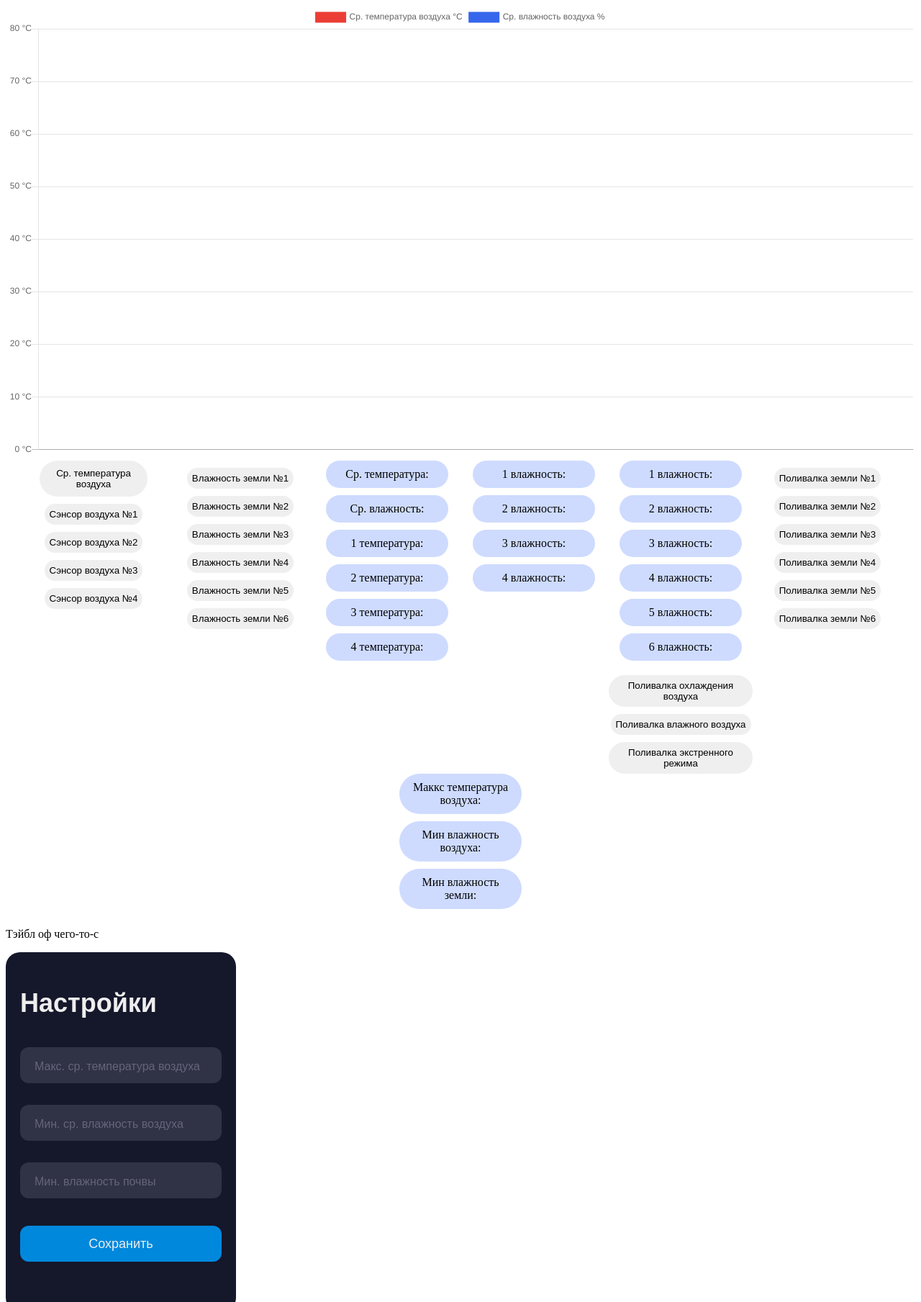
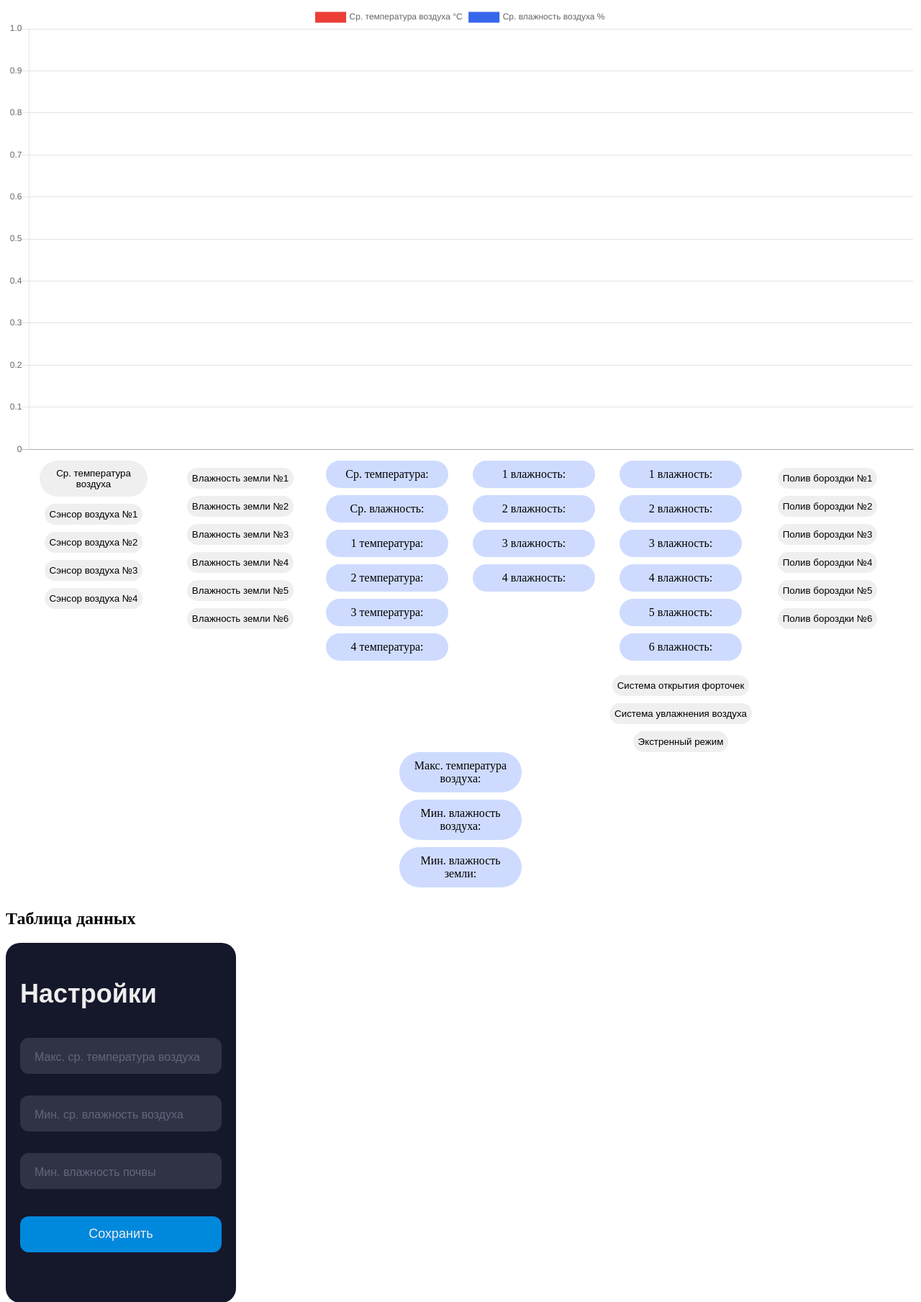
Before and after one commit to CovERUshKA/predprof_teplici, a Flask app: page / in a window 1280 px wide. Shown: the top 1809 px of the page at 72% size. Run offline with Flask 2, Linux system fonts and the light colour scheme; data that the repository does not hold is empty; some libraries are stand-ins or nearby versions.

Commit message:
fix names of elements

```diff
--- a/predprof_teplici/templates/index.html
+++ b/predprof_teplici/templates/index.html
@@ -308,49 +308,49 @@
                 6 влажность:
             </div>
             <button class="sensor" id="fork_drive_element" onclick="switch_system('fork_drive')">
-                Поливалка охлаждения воздуха
+                Система открытия форточек
             </button>
             <button class="sensor" id="total_hum_element" onclick="switch_system('total_hum')">
-                Поливалка влажного воздуха
+                Система увлажнения воздуха
             </button>
             <button class="sensor" id="emergency_element" onclick="switch_system('emergency')">
-                Поливалка экстренного режима
+                Экстренный режим
             </button>
         </div>
         <div class="col">
             <button class="sensor" id="watering_1_element" onclick="switch_system('watering', 0)">
-                Поливалка земли №1
+                Полив бороздки №1
             </button>
             <button class="sensor" id="watering_2_element" onclick="switch_system('watering', 1)">
-                Поливалка земли №2
+                Полив бороздки №2
             </button>
             <button class="sensor" id="watering_3_element" onclick="switch_system('watering', 2)">
-                Поливалка земли №3
+                Полив бороздки №3
             </button>
             <button class="sensor" id="watering_4_element" onclick="switch_system('watering', 3)">
-                Поливалка земли №4
+                Полив бороздки №4
             </button>
             <button class="sensor" id="watering_5_element" onclick="switch_system('watering', 4)">
-                Поливалка земли №5
+                Полив бороздки №5
             </button>
             <button class="sensor" id="watering_6_element" onclick="switch_system('watering', 5)">
-                Поливалка земли №6
+                Полив бороздки №6
             </button>
         </div>
 
         <div class="col">
             <div class="param" id="T_element">
-                Маккс температура воздуха:
+                Макс. температура воздуха:
             </div>
             <div class="param" id="H_element">
-                Мин влажность воздуха:
+                Мин. влажность воздуха:
             </div>
             <div class="param" id="Hb_element">
-                Мин влажность земли:
+                Мин. влажность земли:
             </div>
         </div>
     </div>
-    <p>Тэйбл оф чего-то-с</p>
+    <h2>Таблица данных</h2>
     <table id="table">
     </table>
 
@@ -381,72 +381,72 @@
             <div class="input-line">
                 <div class="input-container small ic2">
                     <input id="add_air_temp_sensor_1" class="input" type="number" step="0.1" placeholder=" " />
-                    <label for="add_air_temp_sensor_1" class="placeholder">температура воздуха</label>
+                    <label for="add_air_temp_sensor_1" class="placeholder">температура №1</label>
                 </div>
 
                 <div class="input-container small ic2">
                     <input id="add_air_hum_sensor_1" class="input" type="number" step="0.1" placeholder=" " />
-                    <label for="add_air_hum_sensor_1" class="placeholder">влажность воздуха</label>
+                    <label for="add_air_hum_sensor_1" class="placeholder">влажность №1</label>
                 </div>
             </div>
             <div class="input-line">
                 <div class="input-container small ic2">
                     <input id="add_air_temp_sensor_2" class="input" type="number" step="0.1" placeholder=" " />
-                    <label for="add_air_temp_sensor_2" class="placeholder">температура воздуха</label>
+                    <label for="add_air_temp_sensor_2" class="placeholder">температура №2</label>
                 </div>
 
                 <div class="input-container small ic2">
                     <input id="add_air_hum_sensor_2" class="input" type="number" step="0.1" placeholder=" " />
-                    <label for="add_air_hum_sensor_2" class="placeholder">влажность воздуха</label>
+                    <label for="add_air_hum_sensor_2" class="placeholder">влажность №2</label>
                 </div>
             </div>
             <div class="input-line">
                 <div class="input-container small ic2">
                     <input id="add_air_temp_sensor_3" class="input" type="number" step="0.1" placeholder=" " />
-                    <label for="add_air_temp_sensor_3" class="placeholder">температура воздуха</label>
+                    <label for="add_air_temp_sensor_3" class="placeholder">температура №3</label>
                 </div>
 
                 <div class="input-container small ic2">
                     <input id="add_air_hum_sensor_3" class="input" type="number" step="0.1" placeholder=" " />
-                    <label for="add_air_hum_sensor_3" class="placeholder">влажность воздуха</label>
+                    <label for="add_air_hum_sensor_3" class="placeholder">влажность №3</label>
                 </div>
             </div>
             <div class="input-line">
                 <div class="input-container small ic2">
                     <input id="add_air_temp_sensor_4" class="input" type="number" step="0.1" placeholder=" " />
-                    <label for="add_air_temp_sensor_4" class="placeholder">температура воздуха</label>
+                    <label for="add_air_temp_sensor_4" class="placeholder">температура №4</label>
                 </div>
 
                 <div class="input-container small ic2">
                     <input id="add_air_hum_sensor_4" class="input" type="number" step="0.1" placeholder=" " />
-                    <label for="add_air_hum_sensor_4" class="placeholder">влажность воздуха</label>
+                    <label for="add_air_hum_sensor_4" class="placeholder">влажность №4</label>
                 </div>
             </div>
 
             <div class="subtitle">Сенсоры почвы</div>
             <div class="input-container ic2">
                 <input id="add_ground_hum_sensor_1" class="input" type="number" step="0.1" placeholder=" " />
-                <label for="add_ground_hum_sensor_1" class="placeholder">влажность почвы №1</label>
+                <label for="add_ground_hum_sensor_1" class="placeholder">влажность №1</label>
             </div>
             <div class="input-container ic2">
                 <input id="add_ground_hum_sensor_2" class="input" type="number" step="0.1" placeholder=" " />
-                <label for="add_ground_hum_sensor_2" class="placeholder">влажность почвы №2</label>
+                <label for="add_ground_hum_sensor_2" class="placeholder">влажность №2</label>
             </div>
             <div class="input-container ic2">
                 <input id="add_ground_hum_sensor_3" class="input" type="number" step="0.1" placeholder=" " />
-                <label for="add_ground_hum_sensor_3" class="placeholder">влажность почвы №3</label>
+                <label for="add_ground_hum_sensor_3" class="placeholder">влажность №3</label>
             </div>
             <div class="input-container ic2">
                 <input id="add_ground_hum_sensor_4" class="input" type="number" step="0.1" placeholder=" " />
-                <label for="add_ground_hum_sensor_4" class="placeholder">влажность почвы №4</label>
+                <label for="add_ground_hum_sensor_4" class="placeholder">влажность №4</label>
             </div>
             <div class="input-container ic2">
                 <input id="add_ground_hum_sensor_5" class="input" type="number" step="0.1" placeholder=" " />
-                <label for="add_ground_hum_sensor_5" class="placeholder">влажность почвы №5</label>
+                <label for="add_ground_hum_sensor_5" class="placeholder">влажность №5</label>
             </div>
             <div class="input-container ic2">
                 <input id="add_ground_hum_sensor_6" class="input" type="number" step="0.1" placeholder=" " />
-                <label for="add_ground_hum_sensor_6" class="placeholder">влажность почвы №6c</label>
+                <label for="add_ground_hum_sensor_6" class="placeholder">влажность №6</label>
             </div>
 
         </form>
@@ -458,9 +458,13 @@
 
     <script src="https://cdn.jsdelivr.net/npm/chart.js@2.8.0"></script>
     <script>
+        // ссылка для получения данных с сенсоров
         const url = "http://127.0.0.1:80/api/sensors_data?time_period=100";
+        // ссылка для получения состояний систем (полива, окна, увлажнения)
         const url_states = "http://127.0.0.1:80/api/state";
+        // ссылка для получения устновленных параметров T, H, Hb
         const url_system = `http://127.0.0.1:80/api/parameters`;
+        // ссылка для ручного ввода показаний с датчиков
         const url_set_sensors_data = "http://127.0.0.1:80/api/add_data";
 
         let ctx = document.getElementById('GRAAAPH').getContext("2d");
@@ -474,11 +478,13 @@
             id: 0
         };
 
-        function toDateTime(secs) {
+        function toDateTime(millisecs) {
             var t = new Date(0);
-            t.setMilliseconds(secs);
+            t.setMilliseconds(millisecs);
             // ("0" + x).slice(-2) == 1 -> 01 == 12 -> 12
-            return ' ' + t.getFullYear() + ' ' + (t.getMonth()+1) + ' ' + t.getDate() + ' ' + ("0" + t.getHours()).slice(-2) + ':' + ("0" + t.getMinutes()).slice(-2) + ':' + ("0" + t.getSeconds()).slice(-2);
+            let date = t.getFullYear() + '-' + (t.getMonth()+1) + '-' + t.getDate();
+            let time = ("0" + t.getHours()).slice(-2) + ':' + ("0" + t.getMinutes()).slice(-2) + ':' + ("0" + t.getSeconds()).slice(-2);
+            return  date + ' ' + time;
         }
 
         function timeLabels(arr_of_times){
@@ -783,15 +789,12 @@
         initiate_states_elements();
         initiate_params_elements();
         initiate_sensors_elements();
-        /*
+
         get_data_from_api().then(
             function (result) {
                 api_update_states_and_params();
             }
         );
-        */
-        get_data_from_api();
-        api_update_states_and_params();
         var chart = new Chart(ctx, {
             type: 'line',
             data: dataset.AirMean.data,
@@ -829,10 +832,13 @@
                     yAxes: [{
                         display: true,
                         ticks: {
+                            beginAtZero: true
+                        },
+                        /*
+                        ticks: {
                             suggestedMin: 20,
                             suggestedMax: 80,
                         },
-
                         afterTickToLabelConversion: function(data){
                             let xLabels = data.ticks;
 
@@ -840,6 +846,7 @@
                                 xLabels[i] = xLabels[i] + ' °C';
                             });
                         }
+                        */
                     }]
 
                 }
```
